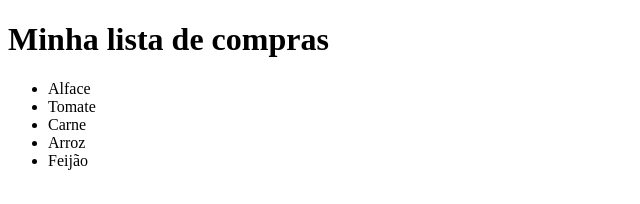
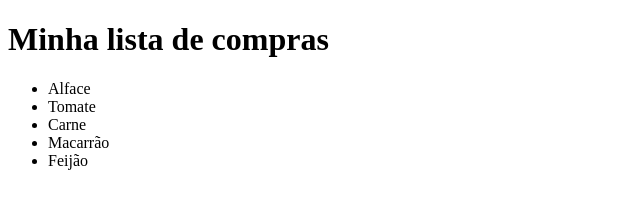
Before and after one commit to bruprogrammer/lista-de-compras, a plain HTML site: page index.html in a window 1280 px wide. Shown: the full height of the page, 0-640 px from the left. Drawn offline with Linux system fonts and the light colour scheme.

Commit message:
trocado arroz por macarrão na lista

```diff
--- a/index.html
+++ b/index.html
@@ -11,7 +11,7 @@
         <li>Alface</li>
         <li>Tomate</li>
         <li>Carne</li>
-        <li>Arroz</li>
+        <li>Macarrão</li>
         <li>Feijão</li>
     </ul>
 
```
